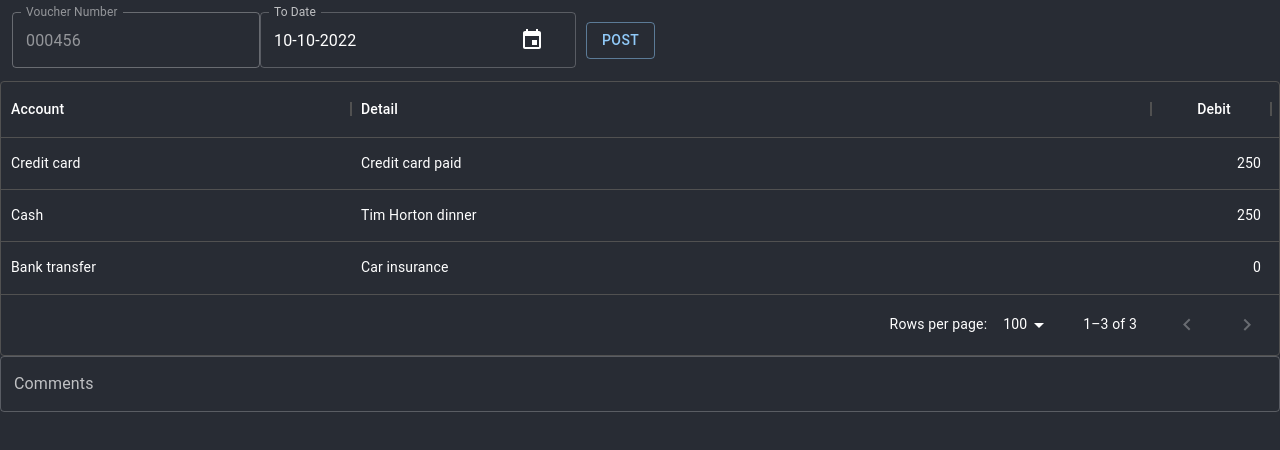
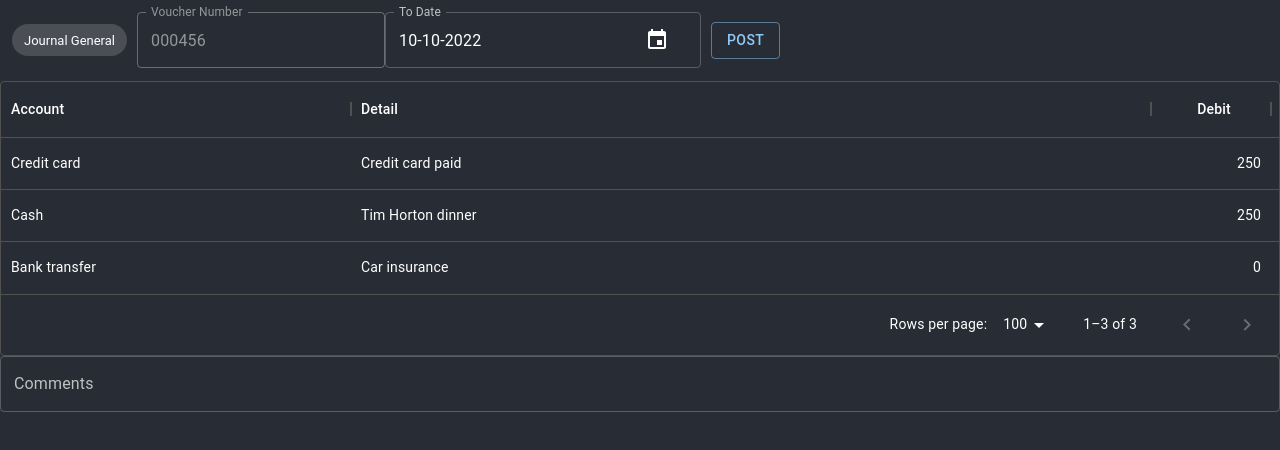
Before and after one commit to rathoregee/office, a React (Create React App) app in the folder UI/: page /journal in a window 1280 px wide. Shown: the top 450 px of the page. Built offline with nearby package versions, Linux system fonts and the light colour scheme; what aws-amplify would draw is missing.

Commit message:
added chip

```diff
--- a/UI/src/pages/Journal.css
+++ b/UI/src/pages/Journal.css
@@ -2,6 +2,10 @@
     padding: 12px;
 }
 
-Button{
+Button {
     margin: 10px !important;
 }
+
+.MuiChip-root {
+    margin-right: 10px !important;
+}
--- a/UI/src/pages/Journal.tsx
+++ b/UI/src/pages/Journal.tsx
@@ -9,6 +9,7 @@ import { LocalizationProvider } from '@mui/x-date-pickers/LocalizationProvider';
 import { DesktopDatePicker } from '@mui/x-date-pickers/DesktopDatePicker';
 import dayjs, { Dayjs } from 'dayjs';
 import { createTheme, ThemeProvider } from '@mui/material/styles';
+import Chip from '@mui/material/Chip';
 import './Journal.css';
 const theme = createTheme({
     palette: {
@@ -101,6 +102,7 @@ export function Journal() {
             <div>
                 <div className='jv-header'>
                     <Box sx={{ flexGrow: 1 }}>
+                        <Chip label="Journal General" />
                         <TextField
                             disabled
                             id="outlined-disabled"
```
